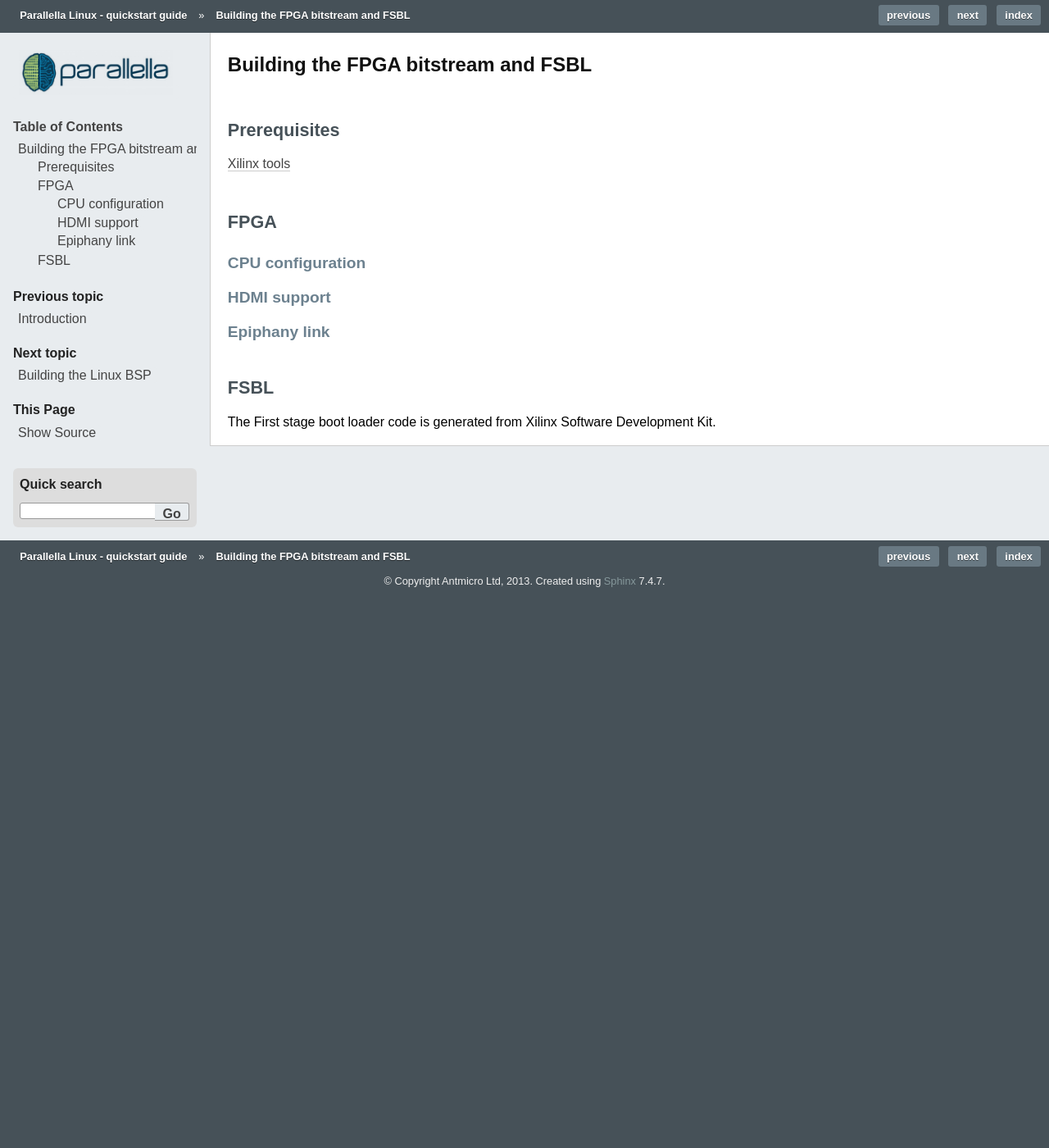
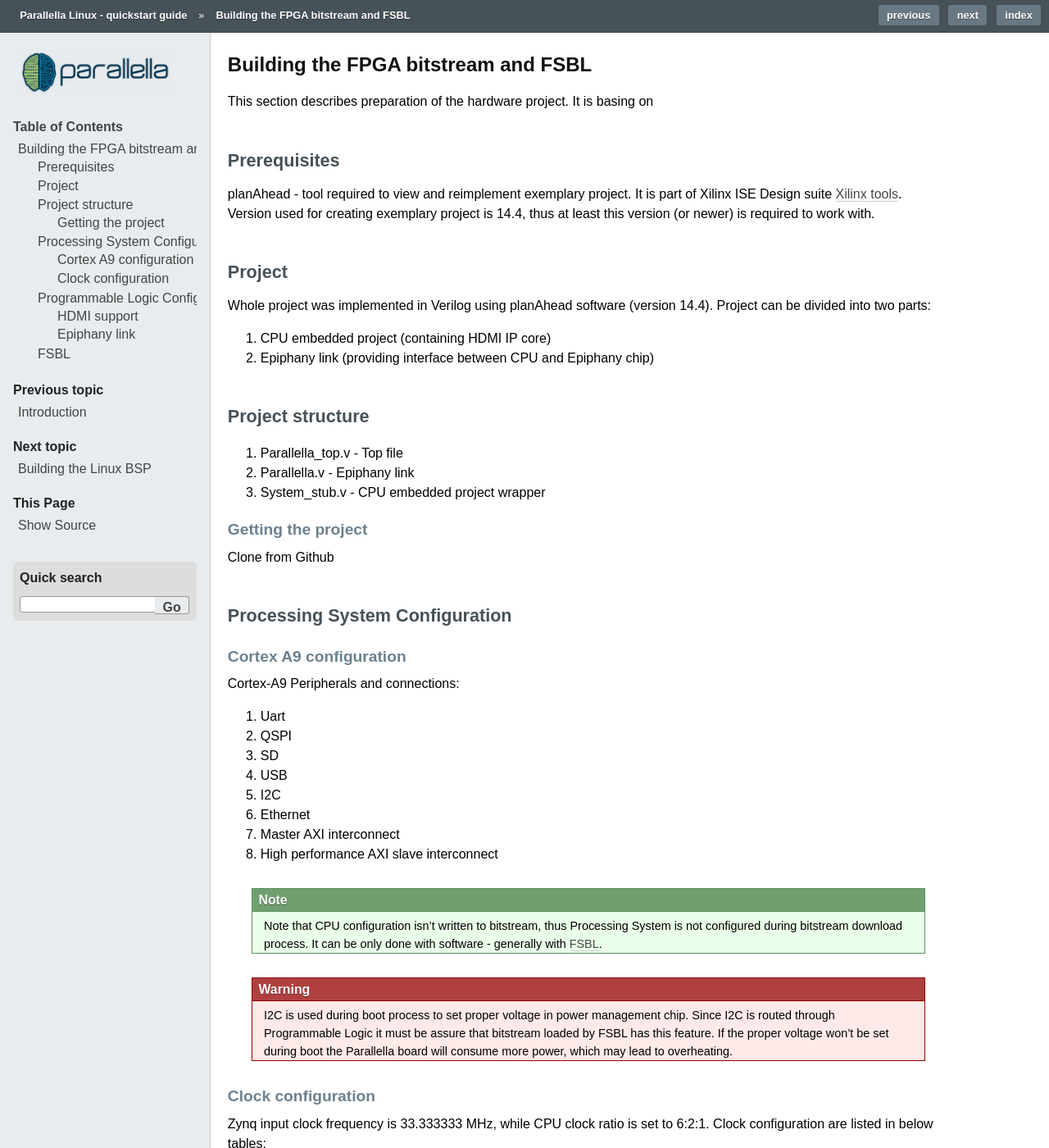
Before and after one commit to antmicro/parallella-quickstart, a Sphinx documentation site: the page built from doc/quickstart-guide/source/fpga.rst, in a window 1280 px wide and 1400 px high. Shown: the whole window at 82% size. Built offline with Sphinx 7.4.7, drawn with Linux system fonts in a browser that asks for light colours; some of the changed text lies outside the part shown.

Commit message:
hardware guide draft

```diff
--- a/doc/quickstart-guide/source/fpga.rst
+++ b/doc/quickstart-guide/source/fpga.rst
@@ -1,24 +1,105 @@
 Building the FPGA bitstream and FSBL
 ====================================
+
+This section describes preparation of the hardware project. It is basing on
 
 Prerequisites
 -------------
 
-:ref:`xilinx`
+planAhead - tool required to view and reimplement exemplary project. It is part of Xilinx ISE Design suite :ref:`xilinx`. Version used for creating exemplary project is 14.4, thus at least this version (or newer) is required to work with.
 
-FPGA
-----
+Project
+-------
 
-CPU configuration
-+++++++++++++++++
+Whole project was implemented in Verilog using planAhead software (version 14.4). Project can be divided into two parts:
+
+#. CPU embedded project (containing HDMI IP core)
+#. Epiphany link (providing interface between CPU and Epiphany chip)
+
+.. _ready_to_use:
+
+Project structure
+-----------------
+
+#. Parallella_top.v - Top file
+#. Parallella.v - Epiphany link
+#. System_stub.v - CPU embedded project wrapper
+
+Getting the project
++++++++++++++++++++
+
+Clone from Github
+
+.. todo:: Repository address
+
+.. _hadware_configuration:
+
+Processing System Configuration
+-------------------------------
+
+
+
+Cortex A9 configuration
++++++++++++++++++++++++
+
+Cortex-A9 Peripherals and connections:
+
+#. Uart
+#. QSPI
+#. SD
+#. USB
+#. I2C
+#. Ethernet
+#. Master AXI interconnect
+#. High performance AXI slave interconnect
+
+.. note:: Note that CPU configuration isn't written to bitstream, thus Processing System is not configured during bitstream download process. It can be only done with software - generally with :ref:`FSBL`.
+
+.. warning:: I2C is used during boot process to set proper voltage in power management chip. Since I2C is routed through Programmable Logic it must be assure that bitstream loaded by FSBL has this feature. If the proper voltage won't be set during boot the Parallella board will consume more power, which may lead to overheating.
+
+Clock configuration
++++++++++++++++++++
+
+Zynq input clock frequency is 33.333333 MHz, while CPU clock ratio is set to 6:2:1. Clock configuration are listed in below tables:
+
+.. rubric:: CPU clocks
+
+.. csv-table::
+   :header-rows: 1
+
+   Device,Clock source,Clock Frequency [MHz]
+   CPU,ARM PLL,666.666666
+   DDR,DDR PLL,400.000000
+   QSPI,ARM PLL,200.000000
+   Ethernet,IO PLL,125.000000
+   SD,IO PLL,50.000000
+   UART, PLL,50.000000
+
+.. rubric:: PL clocks
+
+.. csv-table::
+   :header-rows: 1
+
+   Clock name,Clock Source,Clock Frequency [MHz],Peripherals driven
+   FCLK_CLK0,IO PLL,100.000000,AXI interconnect
+   FCLK_CLK1,IO PLL,200.000000,AXI Video DMA
+   FCLK_CLK2,IO PLL,200.000000,HDMI reference clock
+   FCLK_CLK3,IO PLL,40.000000,Epiphany Link
+
+Programmable Logic Configuration
+--------------------------------
 
 HDMI support
 ++++++++++++
+
+HDMI support is provided by IP core from Analog Devices (link to github).
 
 Epiphany link
 +++++++++++++
 
 .. todo:: found an issue with the Epiphany link, difference in signal between gen0 and gen1 - fix
+
+.. _FSBL:
 
 FSBL
 ----
--- a/doc/quickstart-guide/source/introduction.rst
+++ b/doc/quickstart-guide/source/introduction.rst
@@ -37,5 +37,6 @@
 
    Author,Content,Date,Version
    Michael Gielda,Initial version,2013-08-26,0.1.0
-   Karol Gugala,Software preparation guide,2013-10-01,0.2.0
+   Karol Gugala,Software guide draft,2013-10-01,0.2.0
    Michael Gielda,Corrections,2013-10-09,0.2.1
+   Karol Gugala, Hardware guide draft, 2013-10-14,0.3.0
```
